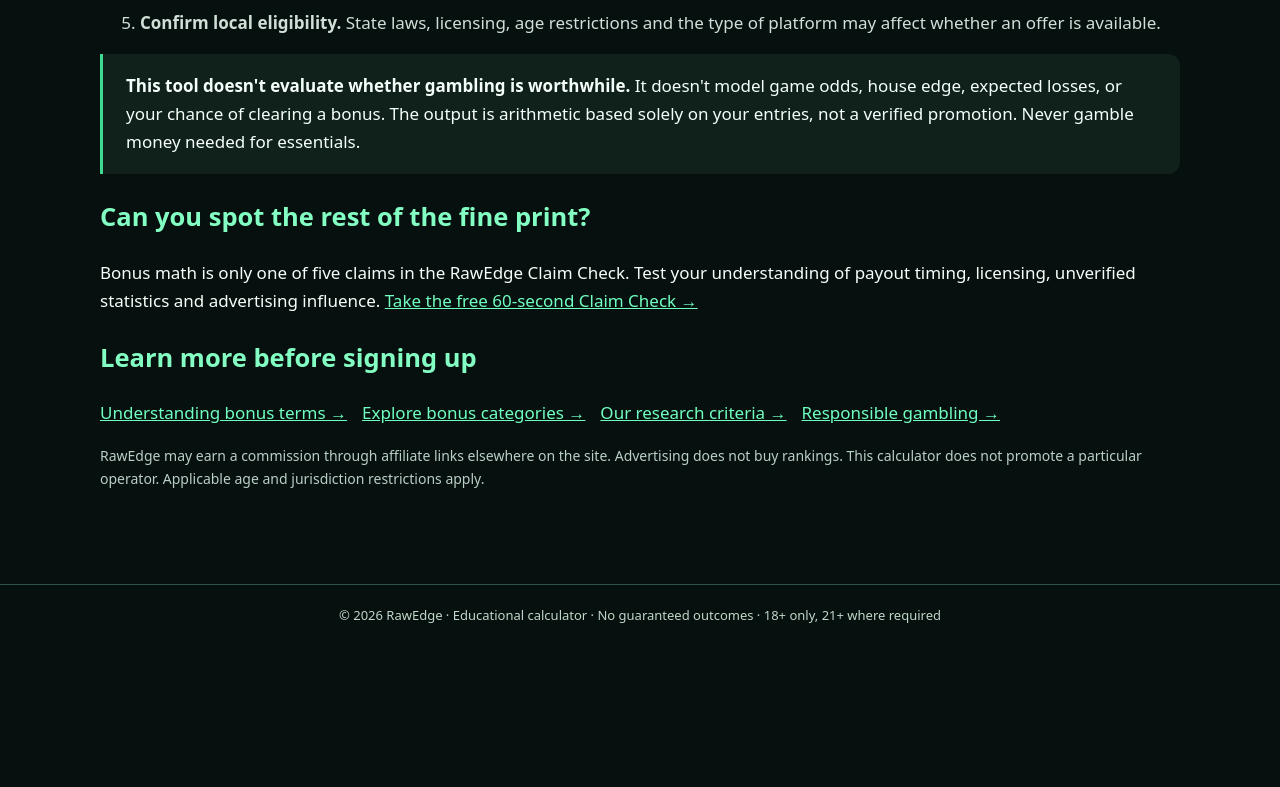
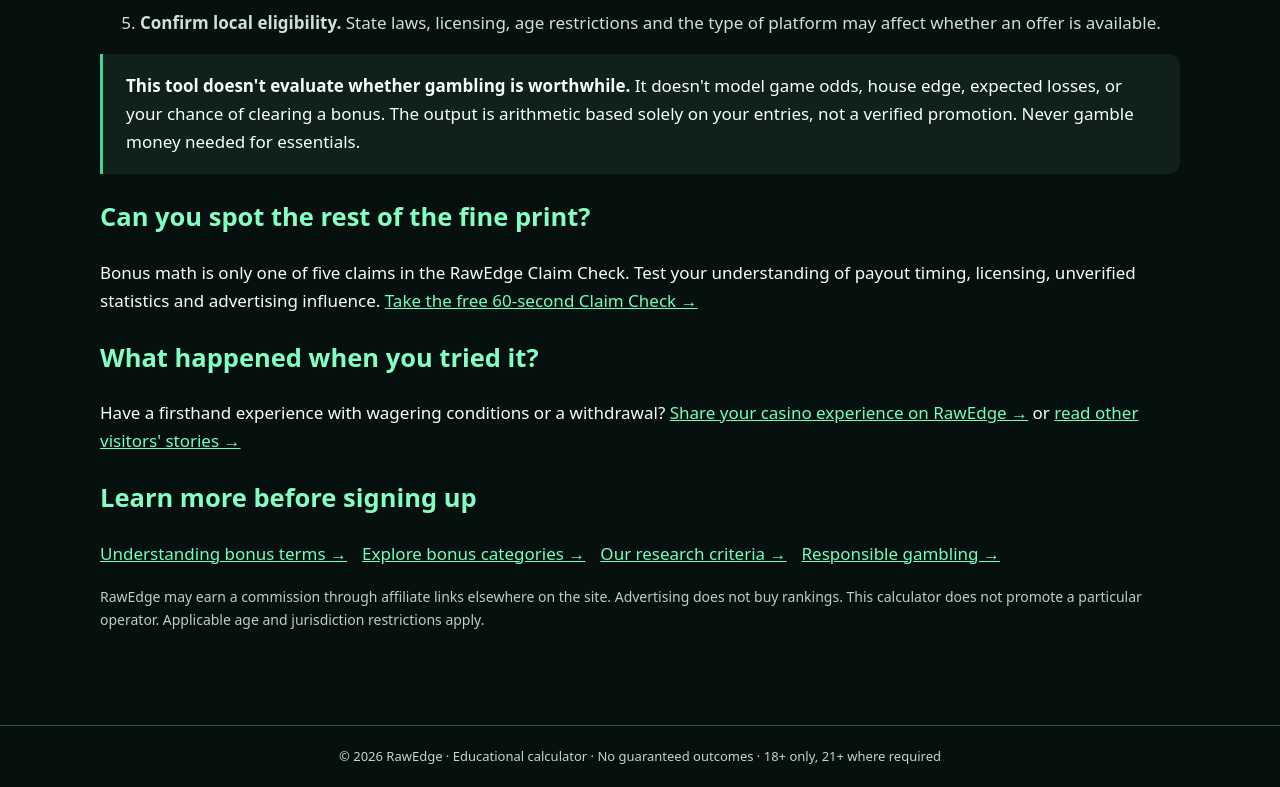
Before and after one commit to rawedgedeals-alt/RAWEDGE3.0HEROCUT, a website: page bonus-wagering-calculator.html in a window 1280 px wide. Shown: the part 1575-2362 px from the top of the page. Before the commit the page ends 2222 px from the top, so only its background shows below. Drawn offline with Linux system fonts and the light colour scheme.

Commit message:
Highlight two clear actions: share firsthand experience or browse the moderated community

```diff
--- a/bonus-wagering-calculator.html
+++ b/bonus-wagering-calculator.html
@@ -71,7 +71,7 @@ h2{color:#83ffc4}li{margin-bottom:12px;color:#d0dfd7}footer{border-top:1px solid
 <li><strong>Read withdrawal and cashout rules.</strong> Maximum cashout limits, verification, payment exclusions and minimums can matter.</li>
 <li><strong>Confirm local eligibility.</strong> State laws, licensing, age restrictions and the type of platform may affect whether an offer is available.</li></ol>
 <div class="info"><strong>This tool doesn't evaluate whether gambling is worthwhile.</strong> It doesn't model game odds, house edge, expected losses, or your chance of clearing a bonus. The output is arithmetic based solely on your entries, not a verified promotion. Never gamble money needed for essentials.</div>
-<h2>Can you spot the rest of the fine print?</h2><p>Bonus math is only one of five claims in the RawEdge Claim Check. Test your understanding of payout timing, licensing, unverified statistics and advertising influence. <a href="claim-check.html">Take the free 60-second Claim Check →</a></p><h2>Learn more before signing up</h2><p class="links"><a href="./casino-bonus-terms.html">Understanding bonus terms →</a><a href="./bonus-hunter.html">Explore bonus categories →</a><a href="./how-we-rate.html">Our research criteria →</a><a href="./responsible-gambling.html">Responsible gambling →</a></p>
+<h2>Can you spot the rest of the fine print?</h2><p>Bonus math is only one of five claims in the RawEdge Claim Check. Test your understanding of payout timing, licensing, unverified statistics and advertising influence. <a href="claim-check.html">Take the free 60-second Claim Check →</a></p><h2>What happened when you tried it?</h2><p>Have a firsthand experience with wagering conditions or a withdrawal? <a href="reader-reviews.html#submit">Share your casino experience on RawEdge →</a> or <a href="reader-reviews.html#community">read other visitors' stories →</a></p><h2>Learn more before signing up</h2><p class="links"><a href="./casino-bonus-terms.html">Understanding bonus terms →</a><a href="./bonus-hunter.html">Explore bonus categories →</a><a href="./how-we-rate.html">Our research criteria →</a><a href="./responsible-gambling.html">Responsible gambling →</a></p>
 <p class="note">RawEdge may earn a commission through affiliate links elsewhere on the site. Advertising does not buy rankings. This calculator does not promote a particular operator. Applicable age and jurisdiction restrictions apply.</p>
 </section></main>
 <footer>© 2026 RawEdge · Educational calculator · No guaranteed outcomes · 18+ only, 21+ where required</footer>
```
